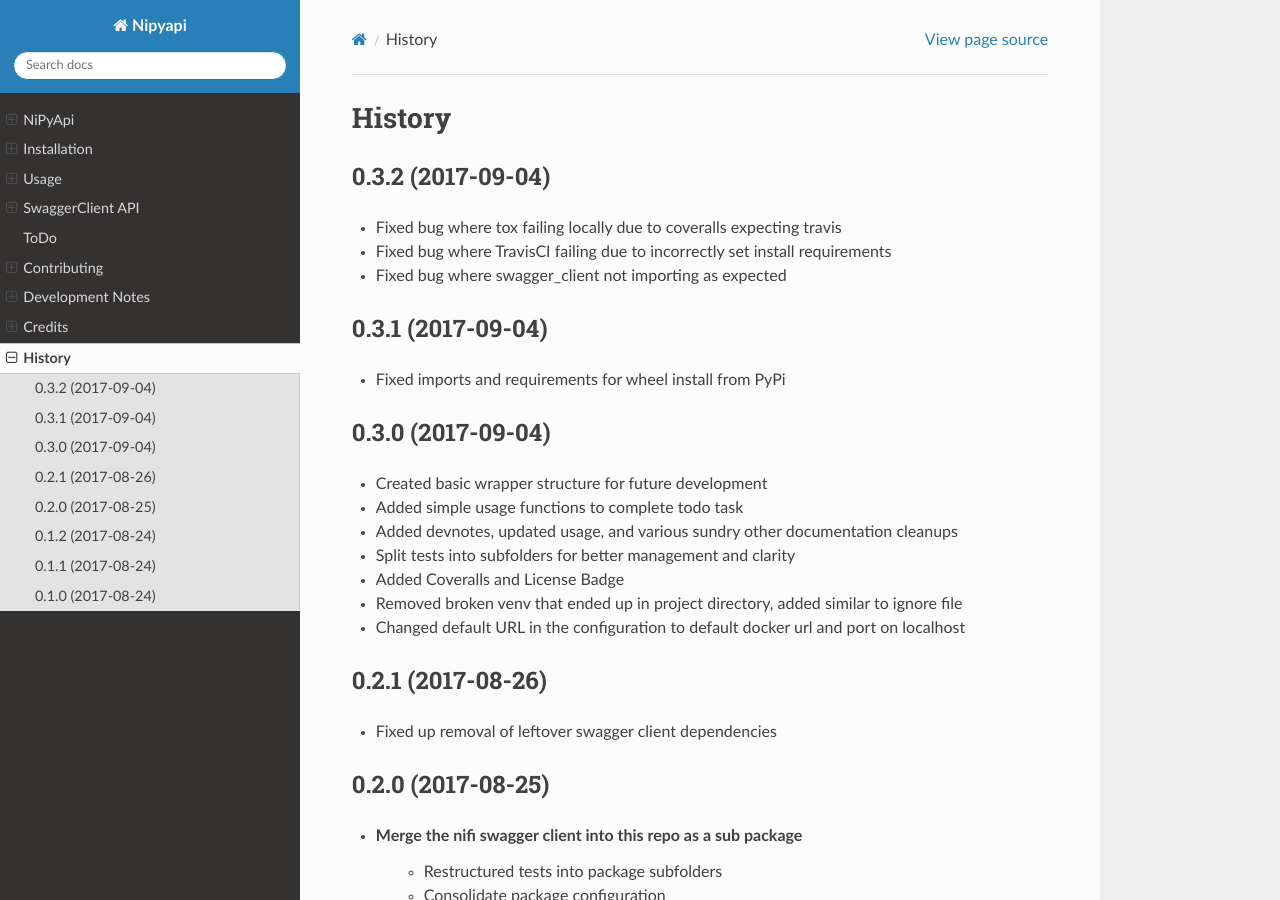
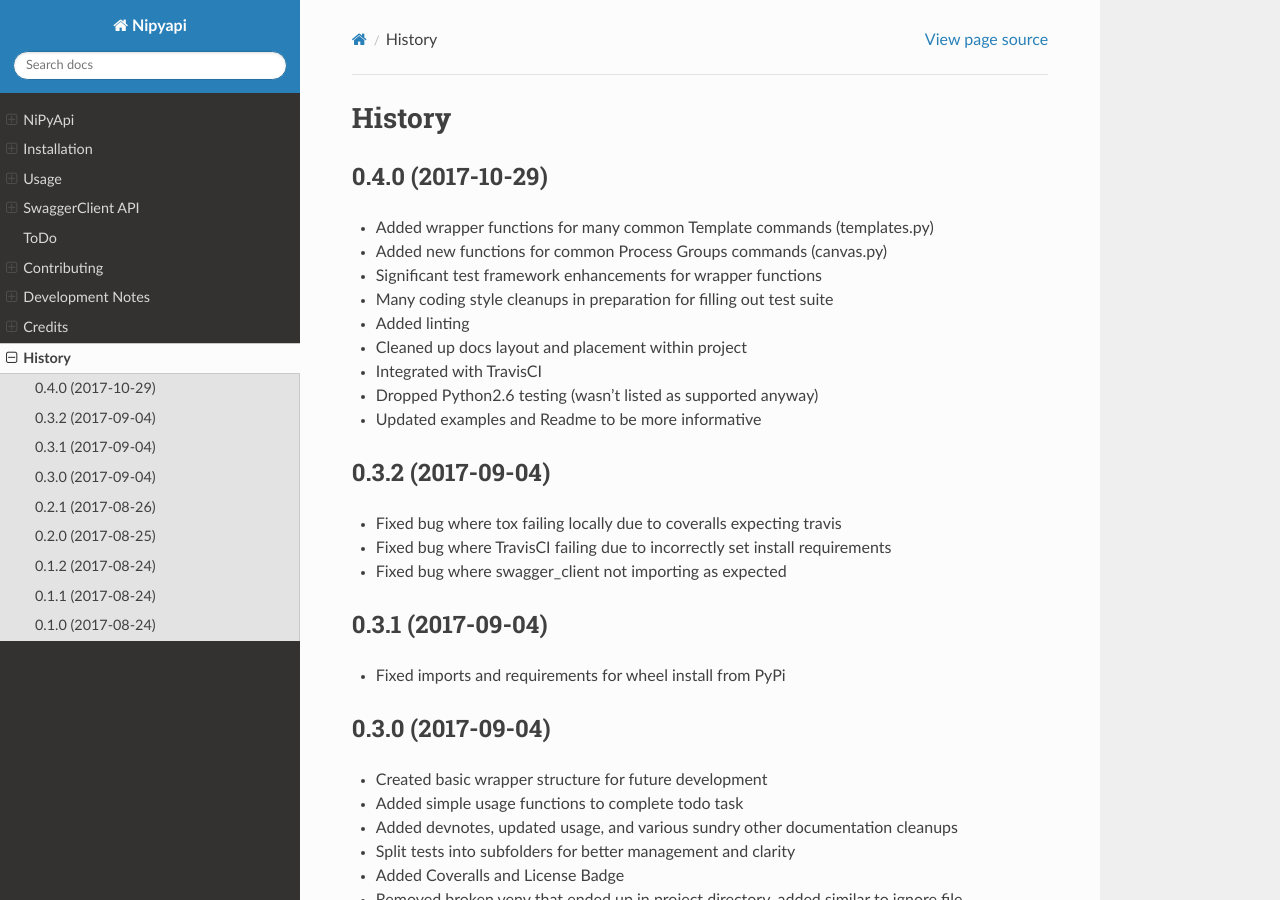
Before and after one commit to Chaffelson/nipyapi, a Sphinx documentation site: the page built from docs/history.rst, in a window 1280 px wide and 900 px high. Built offline with Sphinx 7.4.7 and the Read the Docs theme 2.0.0, drawn with Linux system fonts in a browser that asks for light colours.

Commit message:
prep for release

```diff
--- a/docs/history.rst
+++ b/docs/history.rst
@@ -1,6 +1,19 @@
 =======
 History
 =======
+
+0.4.0 (2017-10-29)
+------------------
+
+* Added wrapper functions for many common Template commands (templates.py)
+* Added new functions for common Process Groups commands (canvas.py)
+* Significant test framework enhancements for wrapper functions
+* Many coding style cleanups in preparation for filling out test suite
+* Added linting
+* Cleaned up docs layout and placement within project
+* Integrated with TravisCI
+* Dropped Python2.6 testing (wasn't listed as supported anyway)
+* Updated examples and Readme to be more informative
 
 0.3.2 (2017-09-04)
 ------------------
```
